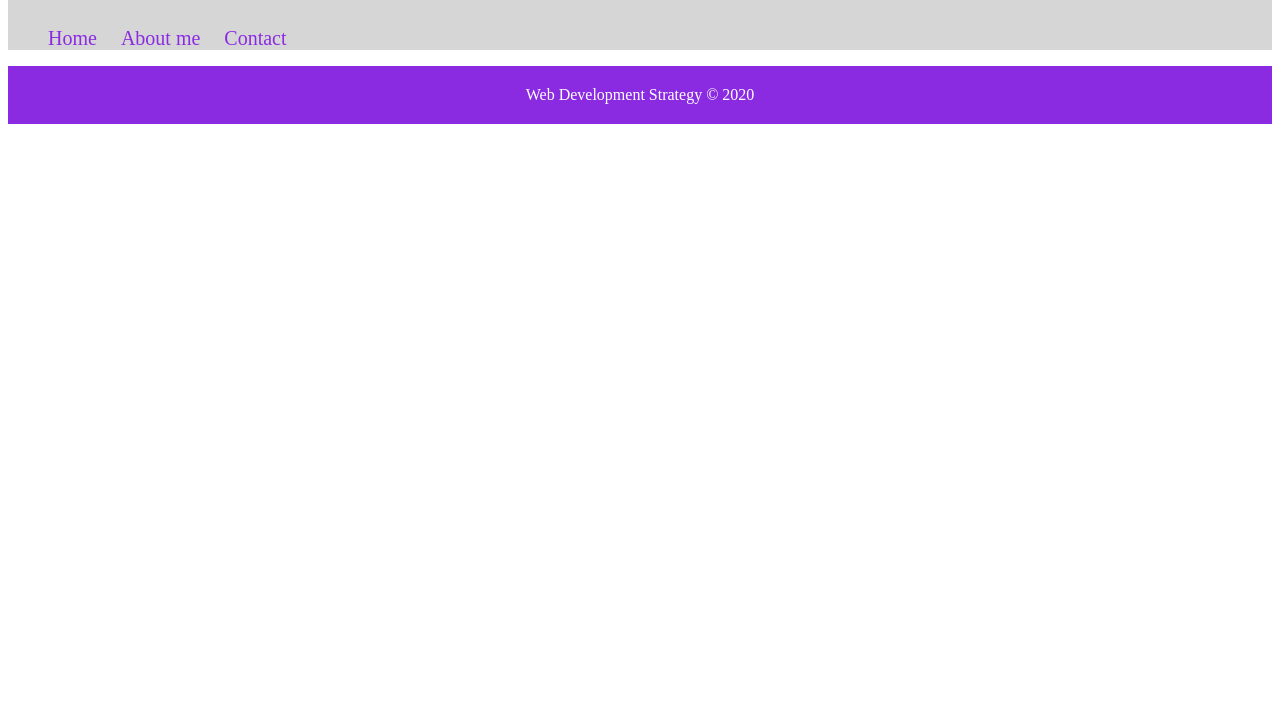
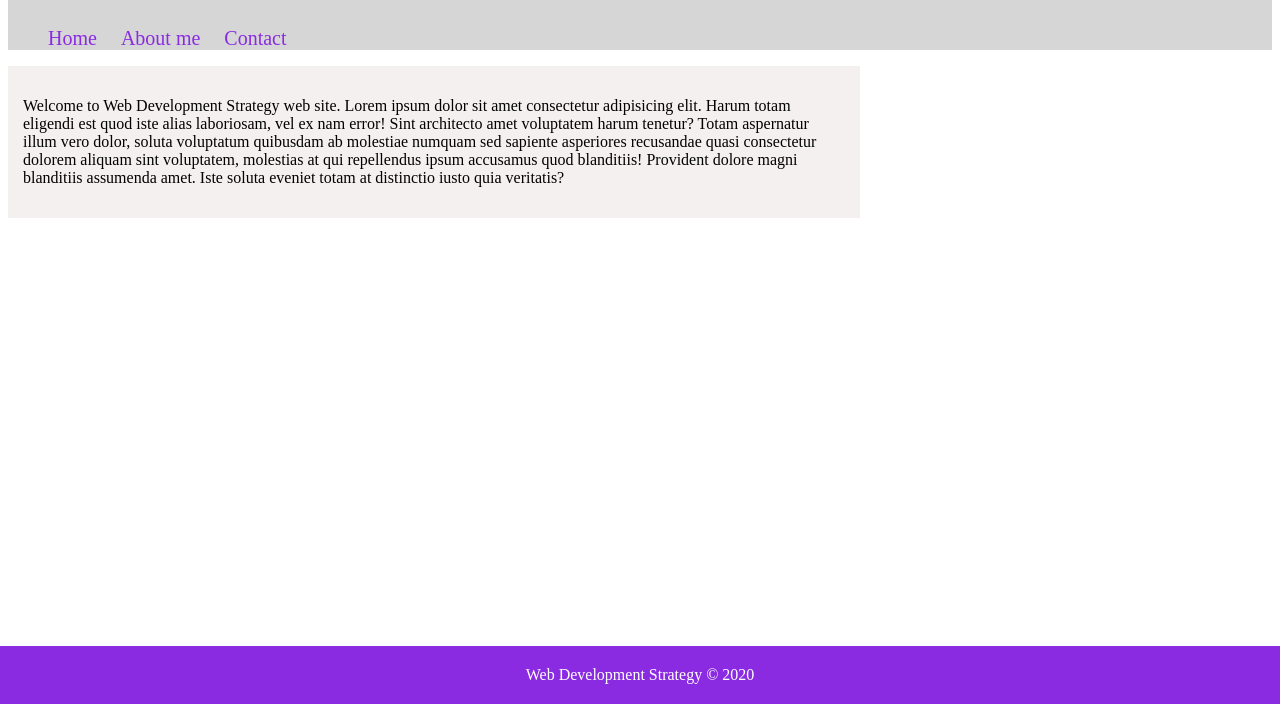
Before and after one commit to IrynaSpyrydonova/Development-Strategy, a plain HTML site: page index.html in a window 1280 px wide. Shown: the part 96-800 px from the top of the page. Drawn offline with Linux system fonts and the light colour scheme.

Commit message:
Added section and styled it

```diff
--- a/index.html
+++ b/index.html
@@ -22,6 +22,14 @@
   </nav>
   </header>
 
+  <section>
+    <div class="container">
+      <p>Welcome to Web Development Strategy web site. Lorem ipsum dolor sit amet consectetur adipisicing elit. Harum totam eligendi est quod iste alias laboriosam, vel ex nam error! Sint architecto amet voluptatem harum tenetur? Totam aspernatur illum vero dolor, soluta voluptatum quibusdam ab molestiae numquam sed sapiente asperiores recusandae quasi consectetur dolorem aliquam sint voluptatem, molestias at qui repellendus ipsum accusamus quod blanditiis! Provident dolore magni blanditiis assumenda amet. Iste soluta eveniet totam at distinctio iusto quia veritatis?</p>
+    </div>
+  </section>
+
+
+
 
   <footer>
     Web Development Strategy  &copy; 2020
--- a/style.css
+++ b/style.css
@@ -17,9 +17,29 @@ header ul li {
     font-size: 20px;
 }
 
+section {
+    width: 65%;
+    float: left;
+    background-color:rgb(245, 240, 240);
+    font-size: 16px;
+    padding: 15px;
+}
+
+section p {
+   float: left;
+}
+
+
 footer {
+
     background-color: blueviolet;
     color: white;
     text-align: center;
     padding: 20px 0 20px 0;
+    height: 50;
+    position: absolute;
+    left: 0;
+    right: 0;
+    bottom: 0;
+
 }
```
